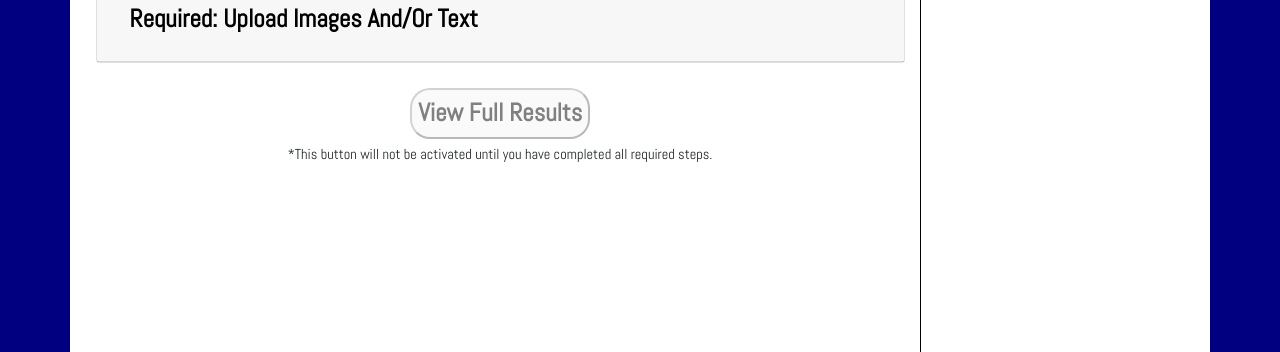
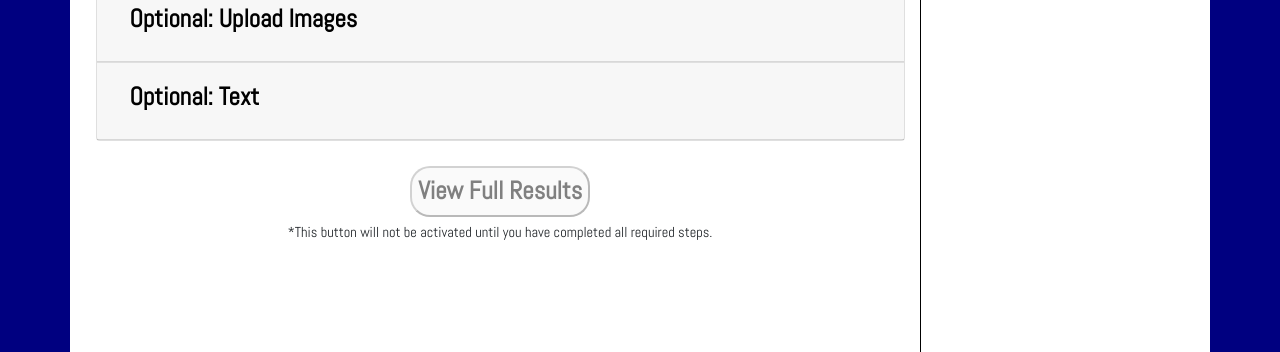
Before and after one commit to technophile81/vetPTSDApp, a plain HTML site: page index.html in a window 1280 px wide. Shown: the part 748-1100 px from the top of the page. Drawn offline with nearby package versions, Linux system fonts and the light colour scheme.

Commit message:
Adjusted index.html accordion layout to prepare for javascript that will step users through assessment process

```diff
--- a/index.html
+++ b/index.html
@@ -85,6 +85,9 @@
                             </div>
 
                             <!-- Assessment Section-->
+                            <!--use collapseOne id and change the show class to hide, plus in the button above, change aria-expanded to false, the function will
+                            need ifs or whatever you decide to do for every section of the accordion-->
+
                             <div id="collapseOne" class="collapse show step-one" aria-labelledby="headingOne" data-parent="#accordion">
                                 <div class="card-body">
                                     <div class="row">
@@ -130,7 +133,7 @@
                                 <h5 class="mb-0">
                                     <button class="btn btn-link collapsed" type="button" data-toggle="collapse" data-target="#collapseThree" aria-expanded="false"
                                         aria-controls="collapseThree">
-                                        <h3>Required: Upload Images And/Or Text</h3>
+                                        <h3>Optional: Upload Images</h3>
                                     </button>
                                 </h5>
                             </div>
@@ -141,6 +144,20 @@
                                             image uploads ... button to another page?
                                         </div>
                                     </div>
+                                </div>
+                            </div>
+                            </div>
+                            <div class="card">
+                                <div class="card-header" id="headingFour">
+                                    <h5 class="mb-0">
+                                        <button class="btn btn-link collapsed" type="button" data-toggle="collapse" data-target="#collapseFour" aria-expanded="false"
+                                            aria-controls="collapseFour">
+                                            <h3>Optional: Text</h3>
+                                        </button>
+                                    </h5>
+                                </div>
+                            <div id="collapseFour" class="collapse step-four" aria-labelledby="headingFour" data-parent="#accordion">
+                                <div class="card-body">
                                     <div class="row">
                                         <div class="col-sm-12" id="text-paste-div">
                                             <label>Optional: Copy and paste content from social media messages, emails, or text
@@ -196,7 +213,7 @@
 
     <script type="text/javascript" src="https://cdnjs.cloudflare.com/ajax/libs/mdbootstrap/4.5.0/js/mdb.min.js"></script>
     <script src="assets/js/app.js"></script>
-    <script src="../ptsd.js"></script>
+
 
 </body>
 
```
